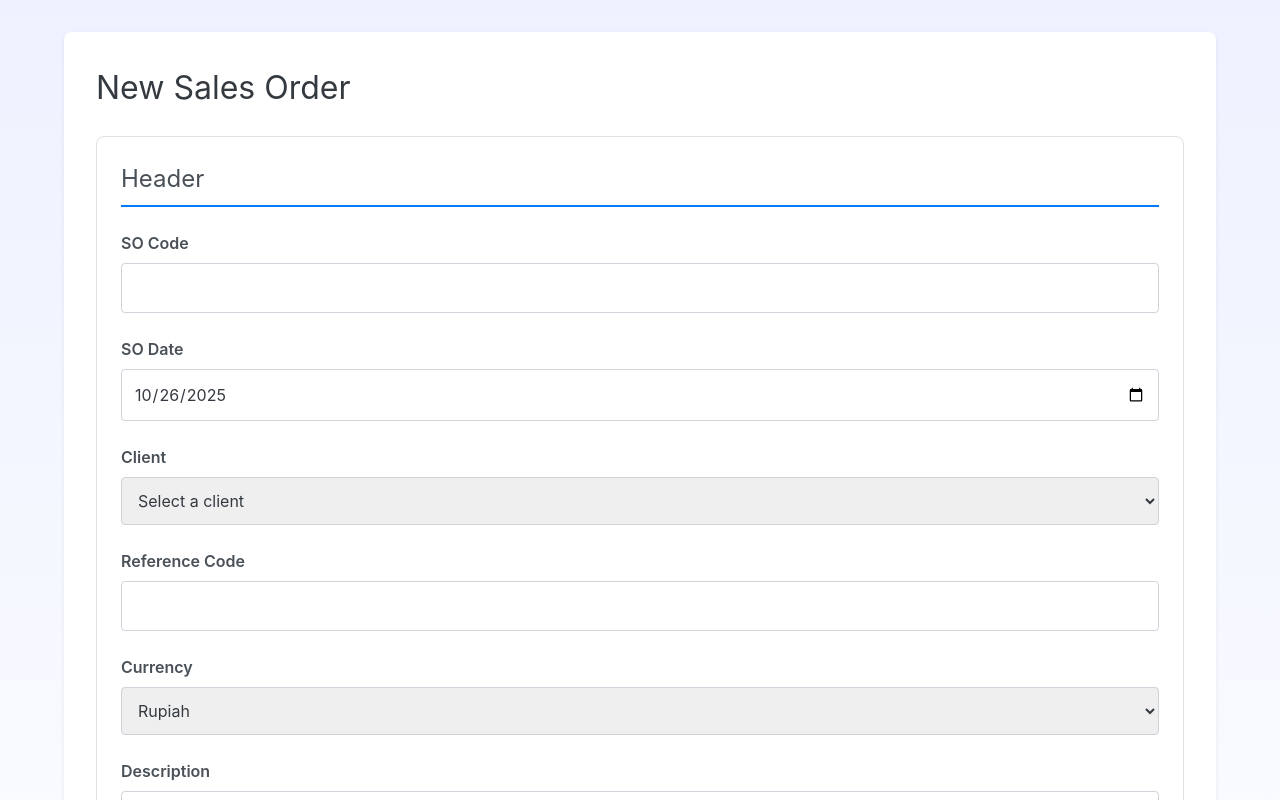
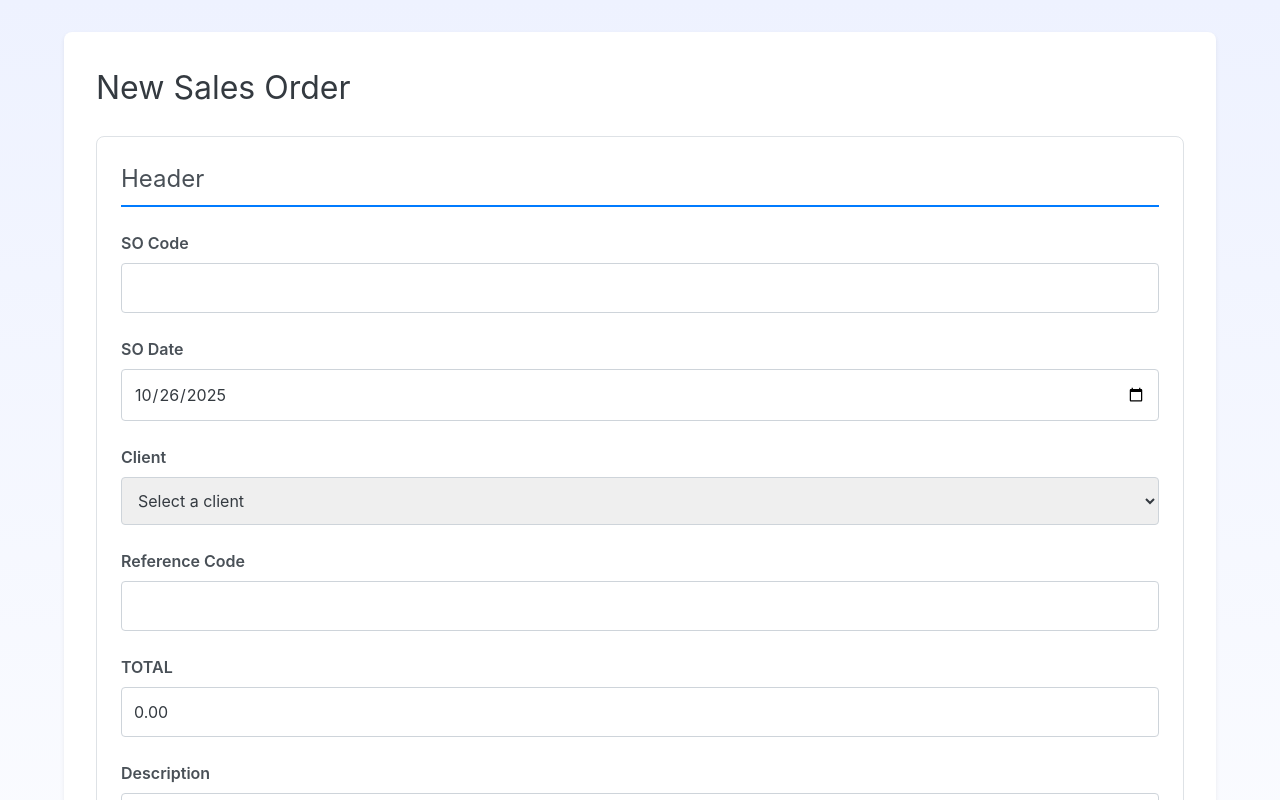
Before and after one commit to ari-fikri/dunses-inventory, a React (Create React App) app: page /sales-order-form in a window 1280 px wide. Shown: the top 800 px of the page. Built offline with nearby package versions, Linux system fonts and the light colour scheme.

Commit message:
Automatically fill the Price when a product code is selected

```diff
--- a/src/components/SalesOrderForm.js
+++ b/src/components/SalesOrderForm.js
@@ -59,6 +59,14 @@ const SalesOrderForm = ({ onSave, salesOrders, salesOrderDtls }) => {
     const { name, value } = e.target;
     const updatedDetails = [...details];
     updatedDetails[index] = { ...updatedDetails[index], [name]: value };
+
+    if (name === 'product_code') {
+      const product = products.find((p) => p.product_code === value);
+      if (product) {
+        updatedDetails[index].price = product.product_price;
+      }
+    }
+
     setDetails(updatedDetails);
   };
 
@@ -86,6 +94,15 @@ const SalesOrderForm = ({ onSave, salesOrders, salesOrderDtls }) => {
     onSave(transaction, details, isEditing ? salesOrderCode : null);
     navigate('/sales-order');
   };
+
+  const totalNetSubtotal = details.reduce((total, detail) => {
+    const qty = parseFloat(detail.qty) || 0;
+    const price = parseFloat(detail.price) || 0;
+    const grossSubtotal = qty * price;
+    const discount = parseFloat(detail.sale_discount) || 0;
+    const tax = parseFloat(detail.sale_tax) || 0;
+    return total + (grossSubtotal - discount + tax);
+  }, 0);
 
   return (
     <div className="form-container">
@@ -140,19 +157,13 @@ const SalesOrderForm = ({ onSave, salesOrders, salesOrderDtls }) => {
             />
           </div>
           <div className="form-group">
-            <label>Currency</label>
-            <select
-              name="sales_currency"
-              value={transaction.sales_currency}
-              onChange={handleHeaderChange}
-              required
-            >
-              {currencies.map((currency) => (
-                <option key={currency.code} value={currency.code}>
-                  {currency.value_en}
-                </option>
-              ))}
-            </select>
+            <label>TOTAL</label>
+            <input
+              type="number"
+              value={totalNetSubtotal.toFixed(2)}
+              readOnly
+              tabIndex="-1"
+            />
           </div>
           <div className="form-group">
             <label>Description</label>
@@ -164,7 +175,7 @@ const SalesOrderForm = ({ onSave, salesOrders, salesOrderDtls }) => {
           </div>
         </div>
 
-        <div className="form-section">
+        <div className="details-section">
           <h3>Details</h3>
           <table className="details-table">
             <thead>
@@ -188,6 +199,7 @@ const SalesOrderForm = ({ onSave, salesOrders, salesOrderDtls }) => {
                 const discount = parseFloat(detail.sale_discount) || 0;
                 const tax = parseFloat(detail.sale_tax) || 0;
                 const netSubtotal = grossSubtotal - discount + tax;
+                const isProductSelected = !!detail.product_code;
 
                 return (
                 <tr key={index}>
@@ -214,6 +226,7 @@ const SalesOrderForm = ({ onSave, salesOrders, salesOrderDtls }) => {
                       onChange={(e) => handleDetailChange(index, e)}
                       min="1"
                       required
+                      disabled={!isProductSelected}
                     />
                   </td>
                   <td>
@@ -224,6 +237,7 @@ const SalesOrderForm = ({ onSave, salesOrders, salesOrderDtls }) => {
                       onChange={(e) => handleDetailChange(index, e)}
                       min="0"
                       required
+                      disabled={!isProductSelected}
                     />
                   </td>
                   <td>
@@ -241,6 +255,7 @@ const SalesOrderForm = ({ onSave, salesOrders, salesOrderDtls }) => {
                       name="sale_discount"
                       value={detail.sale_discount}
                       onChange={(e) => handleDetailChange(index, e)}
+                      disabled={!isProductSelected}
                     />
                   </td>
                   <td>
@@ -249,6 +264,7 @@ const SalesOrderForm = ({ onSave, salesOrders, salesOrderDtls }) => {
                       name="sale_tax"
                       value={detail.sale_tax}
                       onChange={(e) => handleDetailChange(index, e)}
+                      disabled={!isProductSelected}
                     />
                   </td>
                   <td>
```
